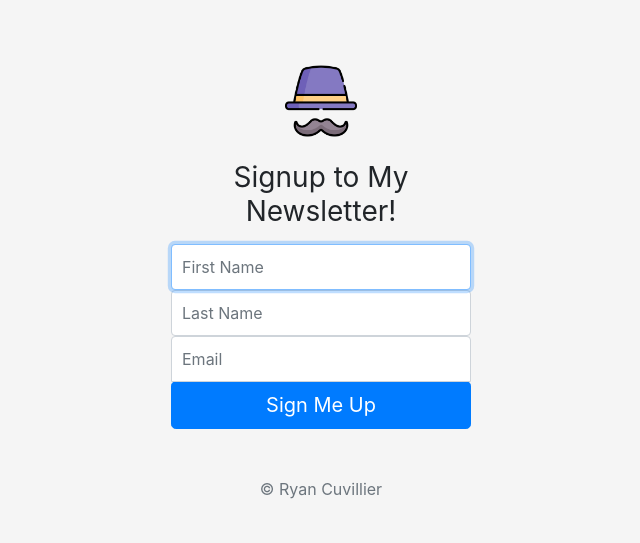
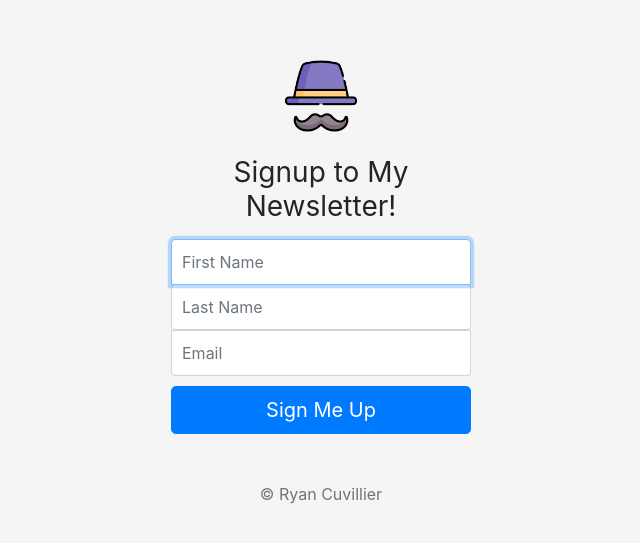
Before and after one commit to cuvillier-ryan/Newsletter-Signup, a website: page signup.html in a window 1280 px wide. Shown: the part 109-652 px from the top of the page, without its empty margins (319-959 px from the left). Drawn offline with nearby package versions, Linux system fonts and the light colour scheme.

Commit message:
addedClasses

```diff
--- a/signup.html
+++ b/signup.html
@@ -49,9 +49,9 @@
     <form class="form-signin">
       <img class="mb-4" src="images/fathers-day.png" alt="" width="72" height="72">
       <h1 class="h3 mb-3 font-weight-normal">Signup to My Newsletter!</h1>
-      <input type="text" class="form-control" placeholder="First Name" required autofocus>
-      <input type="text" class="form-control" placeholder="Last Name" required>
-      <input type="email" class="form-control" placeholder="Email" required>
+      <input type="text" class="form-control top" placeholder="First Name" required autofocus>
+      <input type="text" class="form-control middle" placeholder="Last Name" required>
+      <input type="email" class="form-control bottom" placeholder="Email" required>
 
       <button class="btn btn-lg btn-primary btn-block" type="submit">Sign Me Up</button>
       <p class="mt-5 mb-3 text-muted">&copy; Ryan Cuvillier</p>
--- a/styles.css
+++ b/styles.css
@@ -32,12 +32,12 @@ body {
 .form-signin .form-control:focus {
   z-index: 2;
 }
-.form-signin input[type="email"] {
+.top {
   margin-bottom: -1px;
   border-bottom-right-radius: 0;
   border-bottom-left-radius: 0;
 }
-.form-signin input[type="password"] {
+.bottom {
   margin-bottom: 10px;
   border-top-left-radius: 0;
   border-top-right-radius: 0;
```
